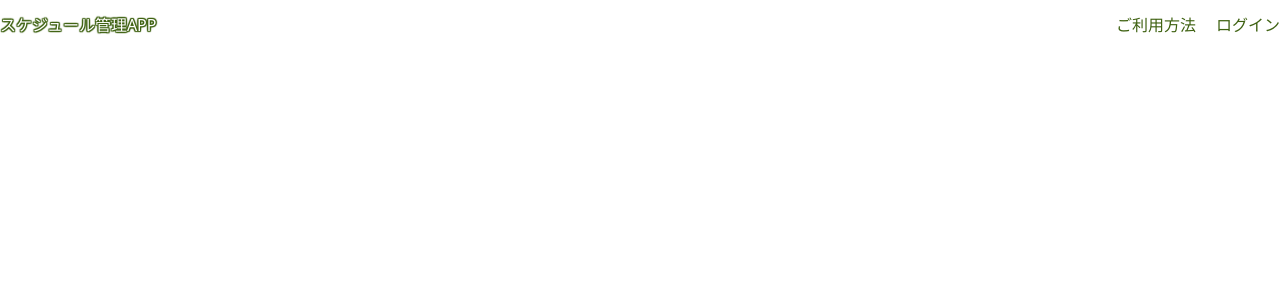
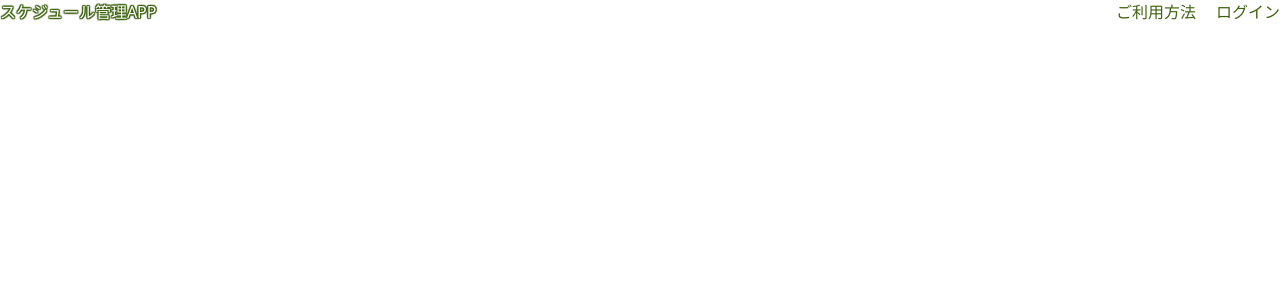
Before and after one commit to Hashimoto-Noriaki/next-calender-project, a Next.js app: page /TopPage in a window 1280 px wide. Shown: the top 300 px of the page. Built offline with nearby package versions, Linux system fonts and the light colour scheme.

Commit message:
line-heightに変更

```diff
--- a/src/pages/TopPage.tsx
+++ b/src/pages/TopPage.tsx
@@ -3,7 +3,7 @@ import React from 'react'
 export const TopPage = () => {
     return (
       <div className="relative">
-        <header className="leading-[50px] fixed top-0 left-0 right-0">
+        <header className="line-height:50px; fixed top-0 left-0 right-0">
           <div className="container mx-auto flex justify-between">
             <p className="logo">スケジュール管理APP</p>
             <nav>
```
